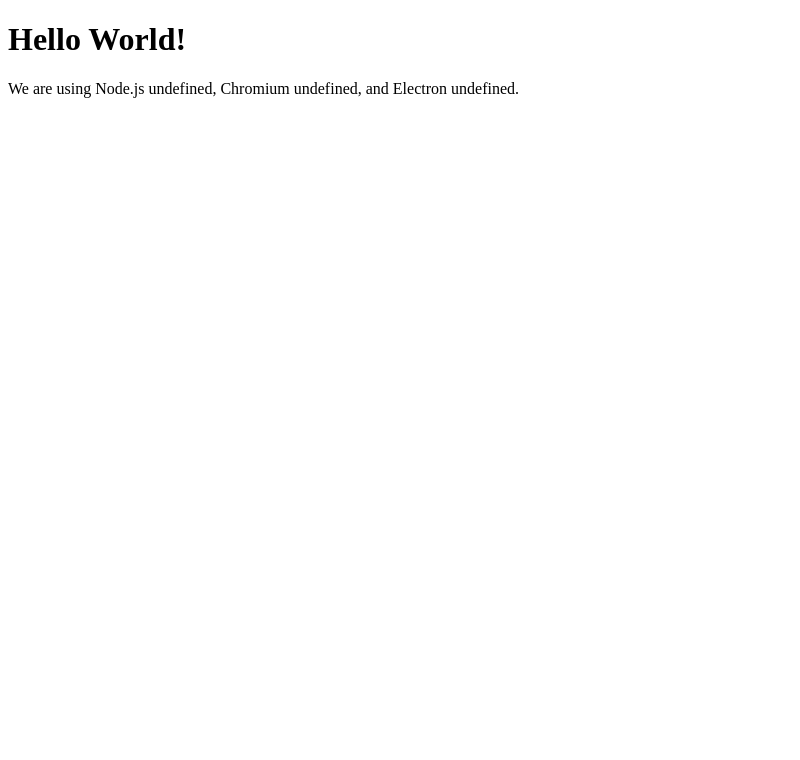
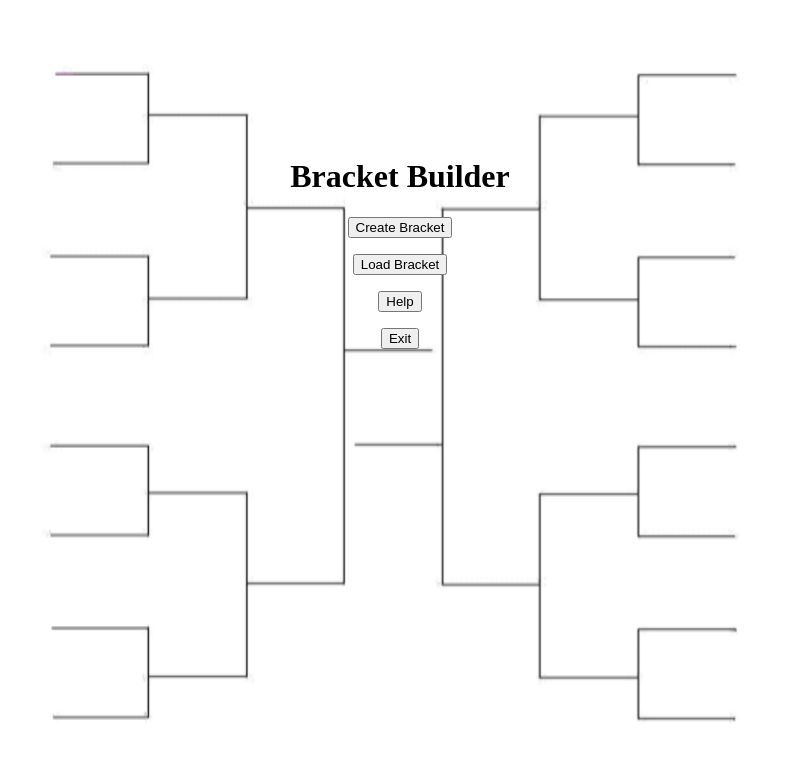
Before and after one commit to ellenfb/Bracket-Builder, an Electron app: page index.html in a window 800 px wide. Drawn offline with Linux system fonts and the light colour scheme.

Commit message:
Basic Splash Screen

```diff
--- a/index.html
+++ b/index.html
@@ -1,19 +1,56 @@
 <!DOCTYPE html>
 <html>
+
   <head>
     <meta charset="UTF-8">
-    <title>Hello World!</title>
+    <title>Bracket Builder</title>
   </head>
+
+  <style media="screen">
+     .button {
+      display: inline-block;
+      margin-top:2%;
+    }
+    html,#start-page{
+      text-align:center;
+      margin-top:10%;
+      background-color:transparent;
+    }
+  </style>
+
   <body>
-    <h1>Hello World!</h1>
-    <!-- All of the Node.js APIs are available in this renderer process. -->
-    We are using Node.js <script>document.write(process.versions.node)</script>,
-    Chromium <script>document.write(process.versions.chrome)</script>,
-    and Electron <script>document.write(process.versions.electron)</script>.
 
-    <script>
-      // You can also require other files to run in this process
-      //require('./renderer.js')
+    <div id="start-page">
+
+    <h1>Bracket Builder</h1>
+
+	    <img src="images/start_splash.png" style="position:fixed;top:0px;left:0px;width:100%;height:100%;z-index:-1;">
+
+	    <p> <button type="button" class="btn  btn-danger btn-sm" onclick="Create()"> Create Bracket </button></p>
+        <p><button type="button" class="btn btn-danger btn-sm" onclick="Load()"> Load Bracket </button></p>
+        <p><button type="Help,button" class="btn btn-info btn-sm" onclick="Help()"> Help </button></p>
+        <p><button type="exit,button" class="btn btn-primary btn-sm" onclick="window.top.close(); return false">Exit</button></p>
+
+	</div>
+
+    <script type="text/javascript">
+
+        const electron = require('electron');
+
+        function Create() {
+            alert("Create")
+        }
+
+        function Load() {
+	        alert("Load")
+        }
+
+        function Help() {
+            alert("Help")
+        }
+
     </script>
+
   </body>
+
 </html>
```
Also changed, not shown: images/start_splash.png (added).
